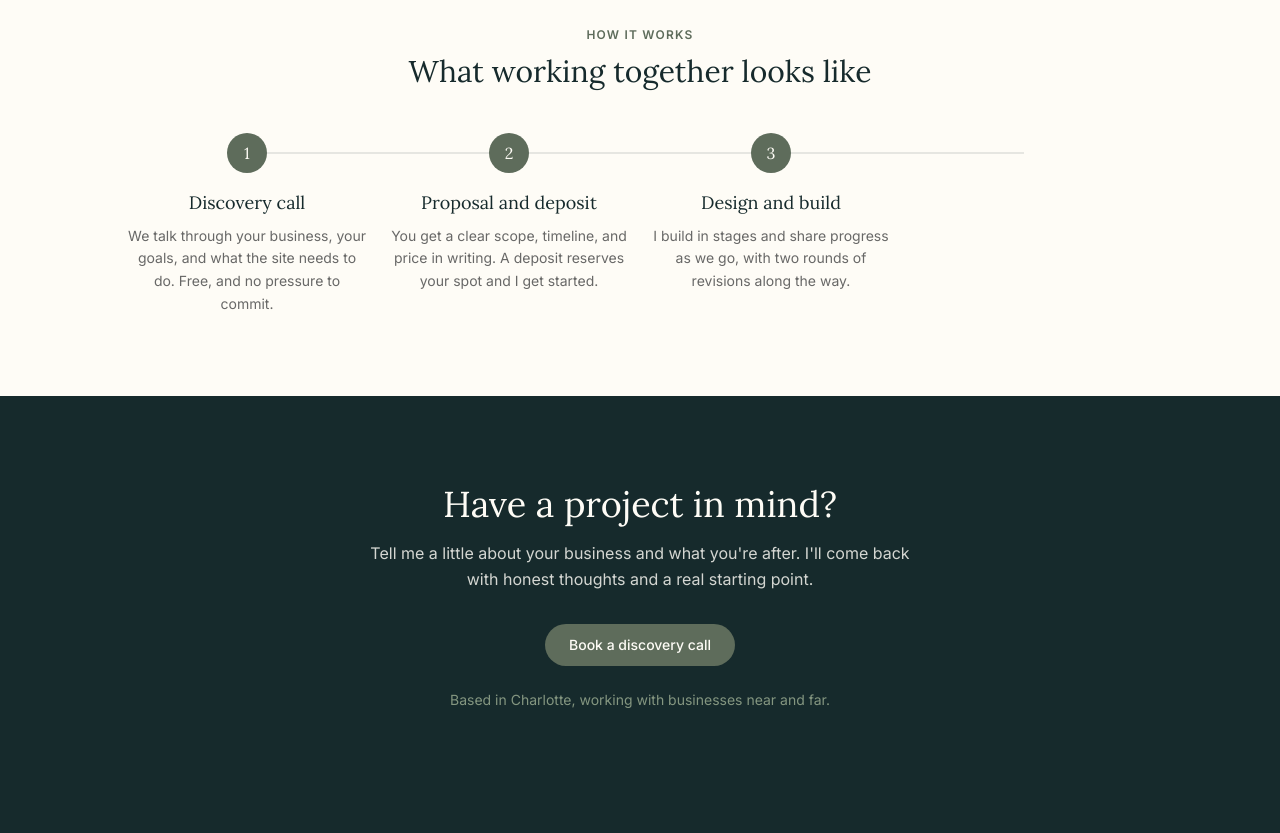
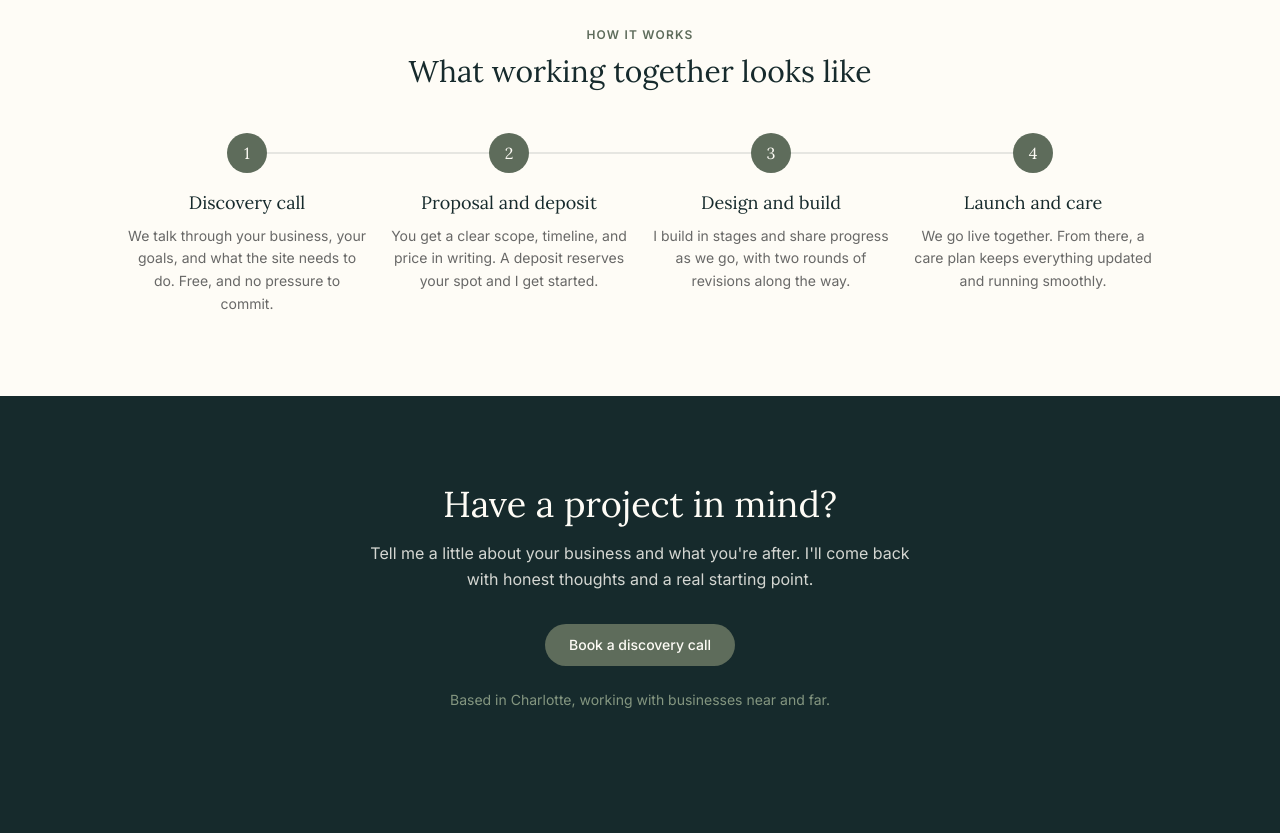
Before and after one commit to sarahmorrisokeefe/sarahmorrisokeefe.github.io, an Astro site: page /web-dev in a window 1280 px wide. Shown: the part 2240-3073 px from the top of the page. Built offline with nearby package versions, Linux system fonts and the light colour scheme; Astro itself is replaced by a stand-in of ours; no server answers.

Commit message:
Fix invisible fourth Process step (fade-up-stagger nth-child bug)
The connector line div was the first child inside the .fade-up-stagger
grid, shifting the four step cards to nth-child(2)-(5). The
fade-up-stagger CSS only defines fade-in rules for nth-child(1)-(4),
so the fourth step (now nth-child(5)) never received one and stayed
at opacity: 0 forever. Moved the connector line to a sibling wrapper
outside the grid so the four steps are back at nth-child(1)-(4).

```diff
--- a/src/components/sections/WebDev.astro
+++ b/src/components/sections/WebDev.astro
@@ -274,13 +274,14 @@ import {
           What working together looks like
         </h2>
       </div>
-      <div
-        class="fade-up-stagger relative grid grid-cols-1 gap-8 md:grid-cols-4 md:gap-6"
-      >
+      <div class="relative">
         <div
           class="absolute left-[12.5%] right-[12.5%] top-[19px] hidden h-0.5 bg-ink-dark/10 dark:bg-cream/15 md:block"
         >
         </div>
+        <div
+          class="fade-up-stagger grid grid-cols-1 gap-8 md:grid-cols-4 md:gap-6"
+        >
           {
             processSteps.map((step, i) => (
               <div class="relative text-center">
@@ -296,6 +297,7 @@ import {
               </div>
             ))
           }
+        </div>
       </div>
     </div>
   </section>
```
Lines whose indentation alone changed are shown as unchanged.
